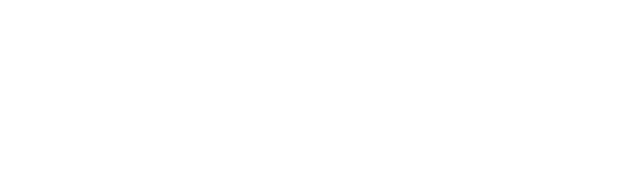
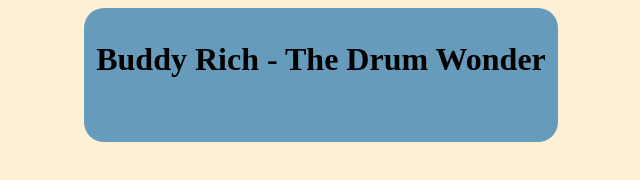
Before and after one commit to madpirat/Practice, a plain HTML site: page 02_Next_Step/index.html in a window 1280 px wide. Shown: the whole page, without its empty margins (319-959 px from the left). Drawn offline with Linux system fonts and the light colour scheme.

Commit message:
push update

```diff
--- a/02_Next_Step/index.css
+++ b/02_Next_Step/index.css
@@ -0,0 +1,24 @@
+body {
+    background-color: #FDF0D5;
+    text-align: center;
+    align-items: center;
+}
+
+div {
+    height: 110px;
+    width: 450px;
+}
+
+div.box_1 {
+
+    margin: auto;
+    padding: 12px;
+    border-radius: 20px;
+    background-color: #669BBC;
+    opacity: 1;
+}
+
+div.text_1 h1 {
+    color: #000000;
+
+}
--- a/02_Next_Step/index.html
+++ b/02_Next_Step/index.html
@@ -1,12 +1,21 @@
 <!DOCTYPE html>
 <html lang="en">
+
 <head>
     <meta charset="UTF-8">
     <meta http-equiv="X-UA-Compatible" content="IE=edge">
     <meta name="viewport" content="width=device-width, initial-scale=1.0">
-    <title>Buddy Rich - Drum Wonder</title>
+    <title>Buddy Rich - The Drum Wonder</title>
+    <link rel="stylesheet" href="index.css">
 </head>
+
 <body>
+    <div class="box_1">
+        <div class="text_1">
+            <h1>Buddy Rich - The Drum Wonder</h1>
+        </div>
+    </div>
 
 </body>
+
 </html>
```
Also changed, not shown: css_box_model.html (+3 -3 lines).
